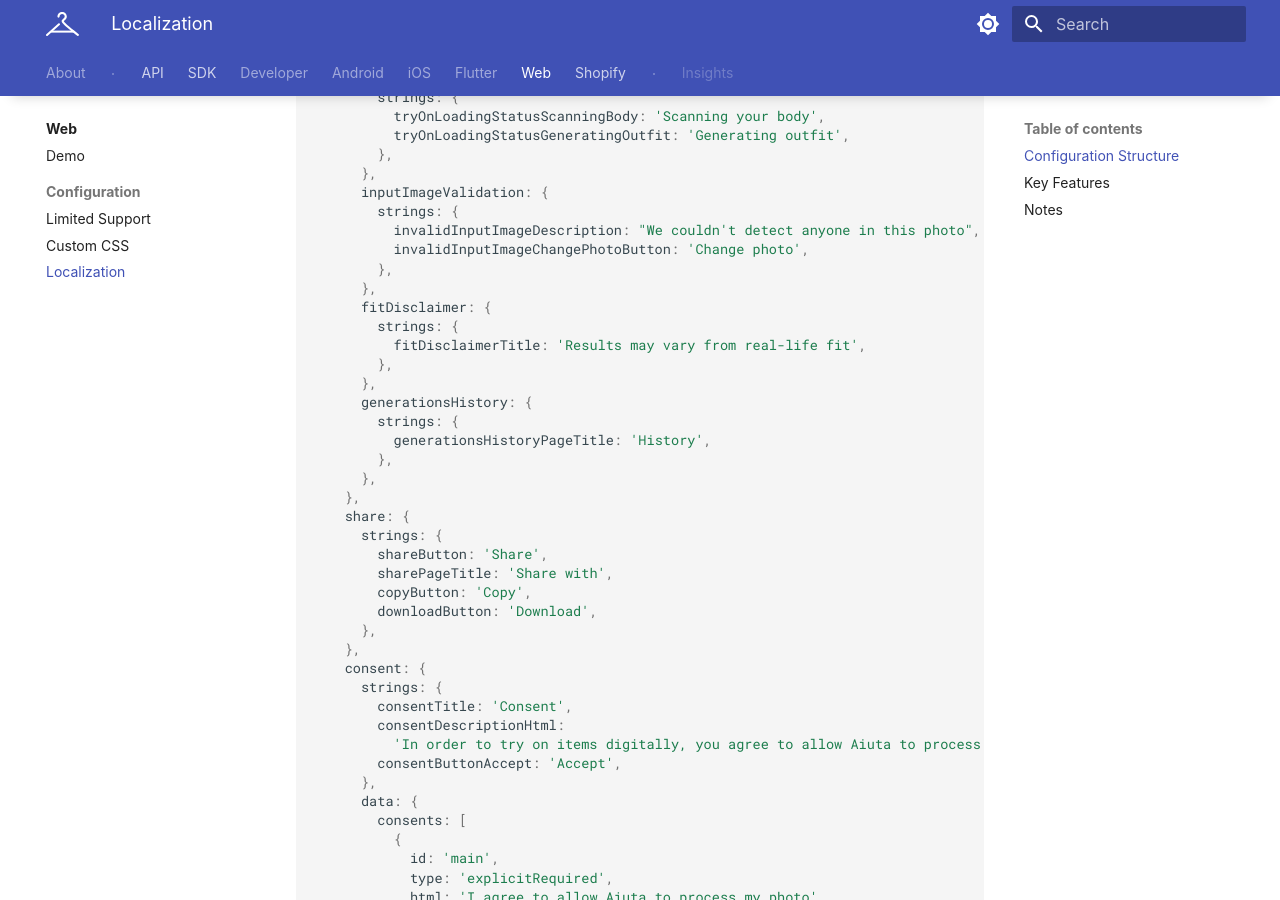
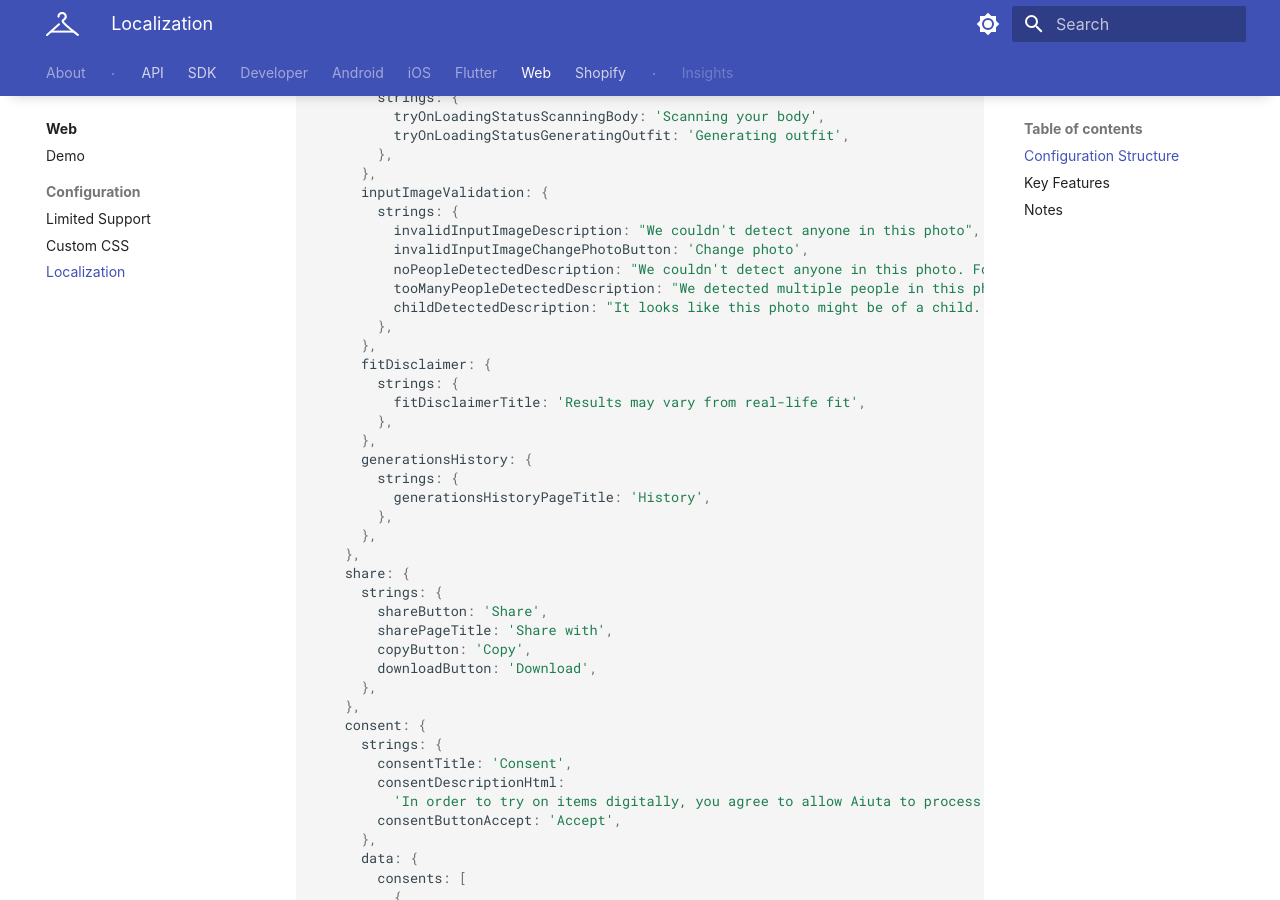
Before and after one commit to aiuta-com/docs, an MkDocs documentation site: the page built from docs/sdk/web/configuration/localization.md, in a window 1280 px wide and 900 px high, scrolled down 2331 px. Built offline with MkDocs 1.6.1 and Material for MkDocs 9.7.7, drawn with Linux system fonts in a browser that asks for light colours.

Commit message:
Abort reason copy

```diff
--- a/docs/sdk/web/configuration/localization.md
+++ b/docs/sdk/web/configuration/localization.md
@@ -120,6 +120,9 @@ const aiuta = new Aiuta({
         strings: {
           invalidInputImageDescription: "We couldn't detect anyone in this photo",
           invalidInputImageChangePhotoButton: 'Change photo',
+          noPeopleDetectedDescription: "We couldn't detect anyone in this photo. For best results, please upload a well-lit photo of an adult standing straight in front of a pale background.",
+          tooManyPeopleDetectedDescription: "We detected multiple people in this photo. For best results, please upload a well-lit photo of an adult standing straight in front of a pale background.",
+          childDetectedDescription: "It looks like this photo might be of a child. For best results, please upload a well-lit photo of an adult standing straight in front of a pale background."
         },
       },
       fitDisclaimer: {
```
